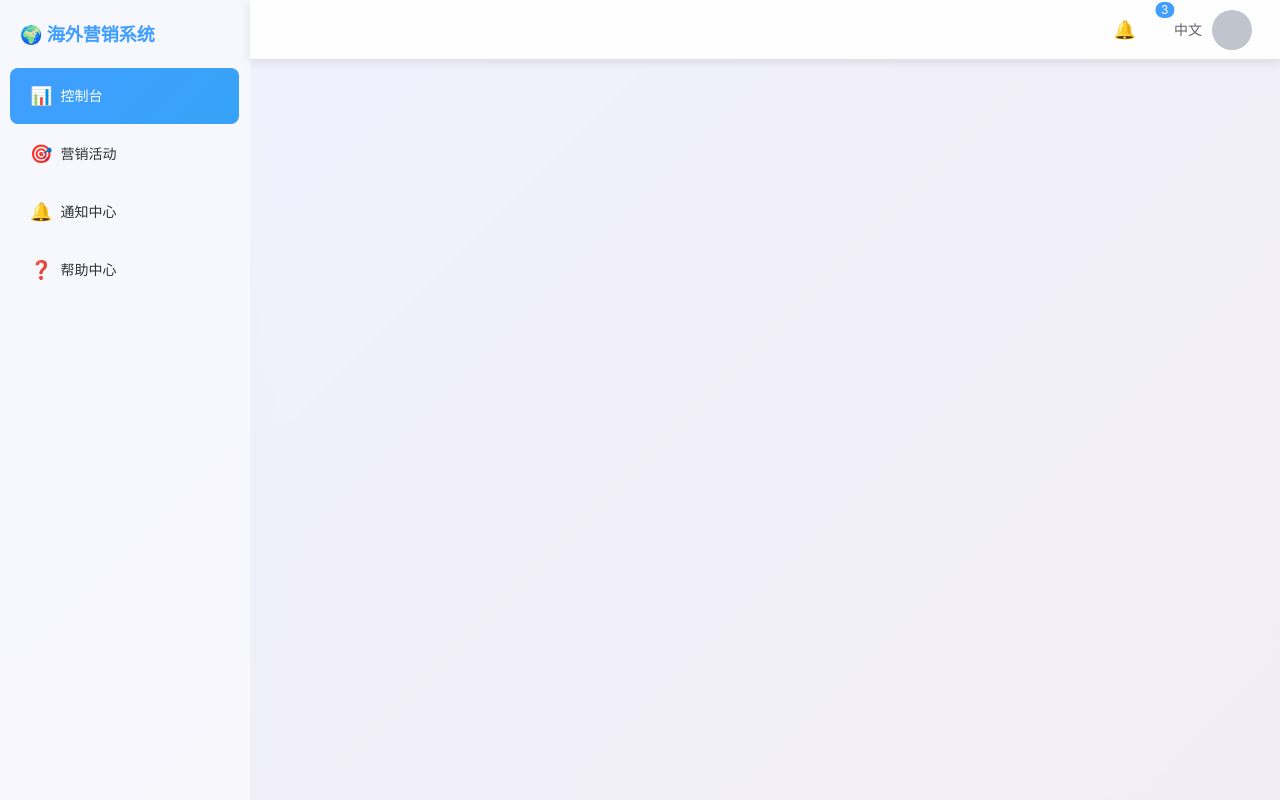
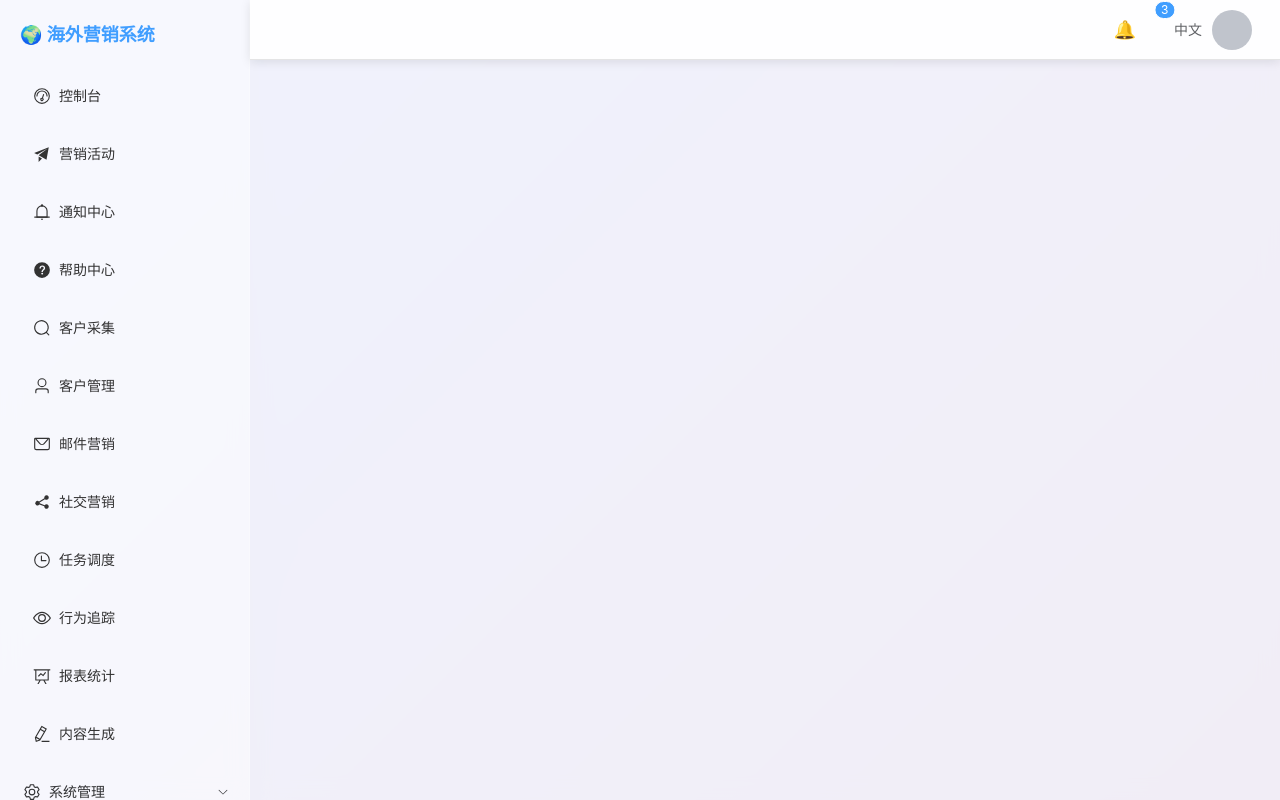
Before and after one commit to proydq/platform-marketing, a Vue app in the folder frontend/: page / in a window 1280 px wide. Built offline with nearby package versions, Linux system fonts and the light colour scheme; sample sign-in values are in the browser's storage.

Commit message:
feat: build sidebar menu

```diff
--- a/frontend/src/layouts/MainLayout.vue
+++ b/frontend/src/layouts/MainLayout.vue
@@ -1,6 +1,32 @@
 <template>
   <div class="system-container">
-    <SidebarMenu class="sidebar" />
+    <div class="sidebar">
+      <div class="logo">🌍 {{ t('sidebar.brand') }}</div>
+      <el-menu :default-active="activeMenu" @select="handleSelect">
+        <el-menu-item
+          v-for="item in otherMenus"
+          :key="item.path"
+          :index="item.path"
+        >
+          <el-icon><component :is="item.icon" /></el-icon>
+          <span>{{ item.title }}</span>
+        </el-menu-item>
+        <el-sub-menu index="system">
+          <template #title>
+            <el-icon><Setting /></el-icon>
+            <span>系统管理</span>
+          </template>
+          <el-menu-item
+            v-for="item in systemMenus"
+            :key="item.path"
+            :index="item.path"
+          >
+            <el-icon><component :is="item.icon" /></el-icon>
+            <span>{{ item.title }}</span>
+          </el-menu-item>
+        </el-sub-menu>
+      </el-menu>
+    </div>
     <div class="main-content">
       <HeaderBar class="header" />
       <div class="content-area">
@@ -11,6 +37,64 @@
 </template>
 
 <script setup>
-import SidebarMenu from '../components/SidebarMenu.vue'
+import { ref, watch } from 'vue'
+import { useRouter, useRoute } from 'vue-router'
+import { useI18n } from 'vue-i18n'
 import HeaderBar from '../components/HeaderBar.vue'
+import {
+  Odometer,
+  Promotion,
+  Bell,
+  QuestionFilled,
+  Search,
+  User,
+  Message,
+  Share,
+  Clock,
+  View,
+  DataLine,
+  Lock,
+  UserFilled,
+  Setting,
+  EditPen,
+} from '@element-plus/icons-vue'
+
+const router = useRouter()
+const route = useRoute()
+const { t } = useI18n()
+
+const menuList = [
+  { path: '/dashboard', title: '控制台', icon: Odometer },
+  { path: '/campaign-center', title: '营销活动', icon: Promotion },
+  { path: '/notifications', title: '通知中心', icon: Bell },
+  { path: '/help-center', title: '帮助中心', icon: QuestionFilled },
+  { path: '/customer-crawl', title: '客户采集', icon: Search },
+  { path: '/customer-manage', title: '客户管理', icon: User },
+  { path: '/email-marketing', title: '邮件营销', icon: Message },
+  { path: '/social-media', title: '社交营销', icon: Share },
+  { path: '/task-schedule', title: '任务调度', icon: Clock },
+  { path: '/behavior-track', title: '行为追踪', icon: View },
+  { path: '/reports', title: '报表统计', icon: DataLine },
+  { path: '/permission', title: '权限管理', icon: Lock },
+  { path: '/roles', title: '角色管理', icon: UserFilled },
+  { path: '/users', title: '用户管理', icon: User },
+  { path: '/settings', title: '系统设置', icon: Setting },
+  { path: '/content-generate', title: '内容生成', icon: EditPen },
+]
+
+const systemPaths = ['/permission', '/roles', '/users', '/settings']
+const systemMenus = menuList.filter((m) => systemPaths.includes(m.path))
+const otherMenus = menuList.filter((m) => !systemPaths.includes(m.path))
+
+const activeMenu = ref(route.path)
+watch(
+  () => route.path,
+  (val) => {
+    activeMenu.value = val
+  }
+)
+
+function handleSelect(index) {
+  router.push(index)
+}
 </script>
```
